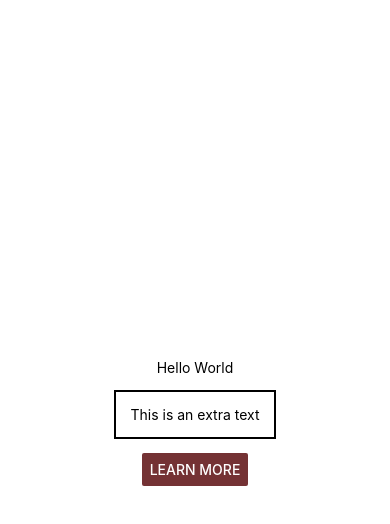
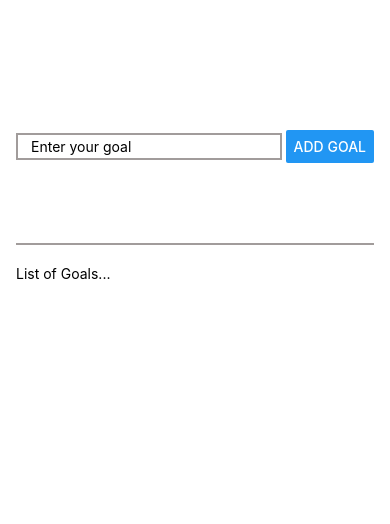
Before and after one commit to webdevFaizan/RNCourse, a React Native app: screen / in a window 390 px wide. Shown: the top 524 px of the page. Built offline with nearby package versions, Linux system fonts and the light colour scheme.

Commit message:
Basic goal sheet, with basic UI of box and some flex are used.

```diff
--- a/App.js
+++ b/App.js
@@ -1,25 +1,40 @@
 import { StatusBar } from 'expo-status-bar';
-import { StyleSheet, Text, View, Button } from 'react-native';
+import { StyleSheet, Text, View, Button, TextInput } from 'react-native';
 
+//Module 1 -
+// export default function App() {
+//   return (
+//     // The style element is not supported in all elements, in View component, it is acceptable, plus we could add inline style just like react in these components. By writing style = {{margin : 23}}
+//     <View style={styles.container}>
+//       {/* The style object is created as a form of JS object which will be used to pass to the View component to give it style. */}
+//       {/* If we add the string "Hello World" without the Text component then this will throw an error */}
+//       <View style={styles.container}>
+//         <Text>Hello World</Text>
+//         <Text style={{margin: 14, borderColor: 'black', borderWidth: 2, padding: 14}}>This is an extra text</Text>
+//         {/* Notice here the border could not be put like that of the vanilla CSS i.e., border : '2px solid red' */}
+//         <Button
+//         onPress={null}
+//         title="Learn More"
+//         color="#743234"
+//         accessibilityLabel="Learn more about this purple button"
+//         />
+//       </View>
+//       <StatusBar style="auto" />
+//     </View>
+//   );
+// }
 
+//Module 2 -
 export default function App() {
   return (
-    // The style element is not supported in all elements, in View component, it is acceptable, plus we could add inline style just like react in these components. By writing style = {{margin : 23}}
-    <View style={styles.container}>
-      {/* The style object is created as a form of JS object which will be used to pass to the View component to give it style. */}
-      {/* If we add the string "Hello World" without the Text component then this will throw an error */}
-      <View style={styles.container}>
-        <Text>Hello World</Text>
-        <Text style={{margin: 14, borderColor: 'black', borderWidth: 2, padding: 14}}>This is an extra text</Text>
-        {/* Notice here the border could not be put like that of the vanilla CSS i.e., border : '2px solid red' */}
-        <Button
-        onPress={null}
-        title="Learn More"
-        color="#743234"
-        accessibilityLabel="Learn more about this purple button"
-        />
+    <View style={styles.appContainer}>
+      <View style={{...styles.inputContainer, flex : 1}}>
+        <TextInput style={styles.textInput} placeholder='Enter your goal'/>
+        <Button title='Add Goal'/>
       </View>
-      <StatusBar style="auto" />
+      <View style={{flex : 3}}>
+        <Text>List of Goals...</Text>
+      </View>
     </View>
   );
 }
@@ -28,9 +43,33 @@
 // These stylesheet objects are used in the case of React Native applications since there are no option for CSS, since the DOM is not present int the case of Native Applications.
 const styles = StyleSheet.create({
   container: {
-    flex: 1,
+    // flex: 1,
     backgroundColor: '#fff',
     alignItems: 'center',
     justifyContent: 'center',
   },
+  appContainer : {
+    flex : 1,
+    paddingTop : 50,
+    paddingHorizontal : 16
+  },
+  inputContainer : {
+    flexDirection : 'row',
+    justifyContent : 'space-between',
+    alignItems : 'center',
+    marginBottom : 20,
+    borderBottomWidth : 2,
+    borderBottomColor : '#A19C9B'
+  },
+  textInput : {
+    borderColor : '#A19C9B',
+    borderWidth : 2,
+    padding : 3,
+    paddingLeft : 13,
+    width : '80%',
+    marginRight : 4
+  },
+  goalsContainer : {
+    flex : 3
+  }
 });
```
